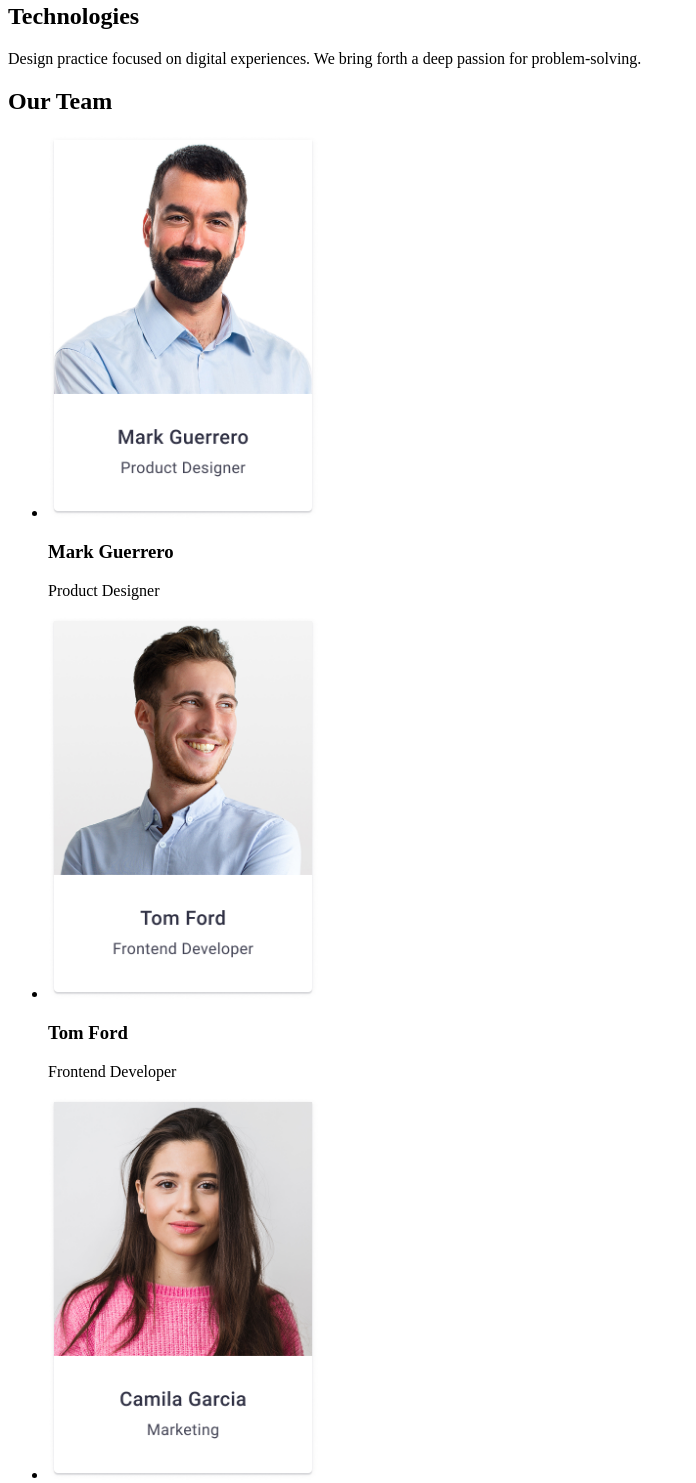
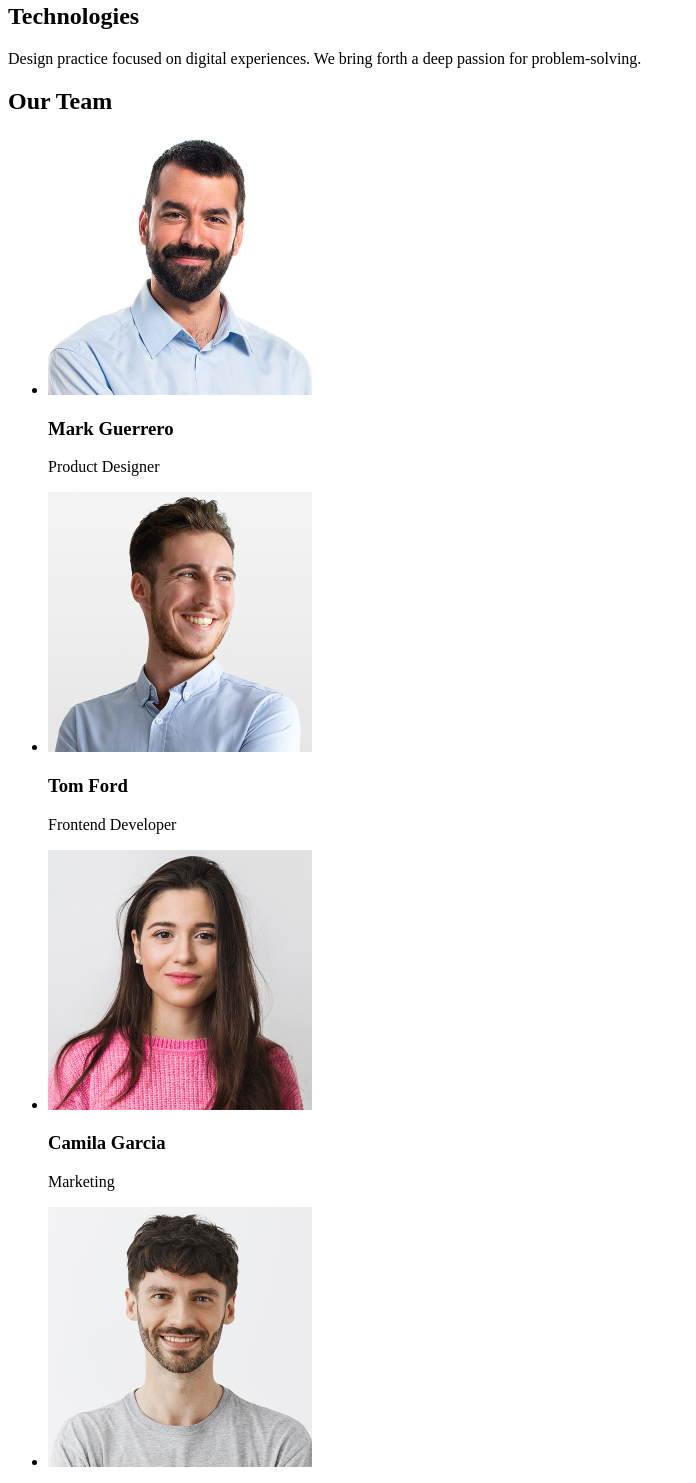
Before and after one commit to kutluhangil/goit-markup-hw-01, a plain HTML site: page index.html in a window 1280 px wide. Shown: the part 507-1990 px from the top of the page, without its empty margins (0-696 px from the left). Drawn offline with Linux system fonts and the light colour scheme.

Commit message:
Remove unnecessary folders and I updated all images and changed width 270 to 264

```diff
--- a/index.html
+++ b/index.html
@@ -51,22 +51,22 @@
       <h2>Our Team</h2>
       <ul>
         <li>
-          <img src="images/Team-card-1.jpg" width="270" alt="Mark Guerrero - Product Designer">
+          <img src="images/team-1.jpg" width="264" alt="Mark Guerrero - Product Designer">
           <h3>Mark Guerrero</h3>
           <p>Product Designer</p>
         </li>
         <li>
-          <img src="images/Team-card-2.jpg" width="270" alt="Tom Ford - Frontend Developer">
+          <img src="images/team-2.jpg" width="264" alt="Tom Ford - Frontend Developer">
           <h3>Tom Ford</h3>
           <p>Frontend Developer</p>
         </li>
         <li>
-          <img src="images/Team-card-3.jpg" width="270" alt="Camila Garcia - Marketing">
+          <img src="images/team-3.jpg" width="264" alt="Camila Garcia - Marketing">
           <h3>Camila Garcia</h3>
           <p>Marketing</p>
         </li>
         <li>
-          <img src="images/Team-Card-4.jpg" width="270" alt="Daniel Wilson - UI Designer">
+          <img src="images/team-4.jpg" width="264" alt="Daniel Wilson - UI Designer">
           <h3>Daniel Wilson</h3>
           <p>UI Designer</p>
         </li>
```
Also changed, not shown: images/Team-Card-4.jpg (deleted), images/Team-card-1.jpg (deleted), images/Team-card-2.jpg (deleted), images/Team-card-3.jpg (deleted), images/team-1.jpg (added), images/team-2.jpg (added), images/team-3.jpg (added), images/team-4.jpg (added), 4 other files.
